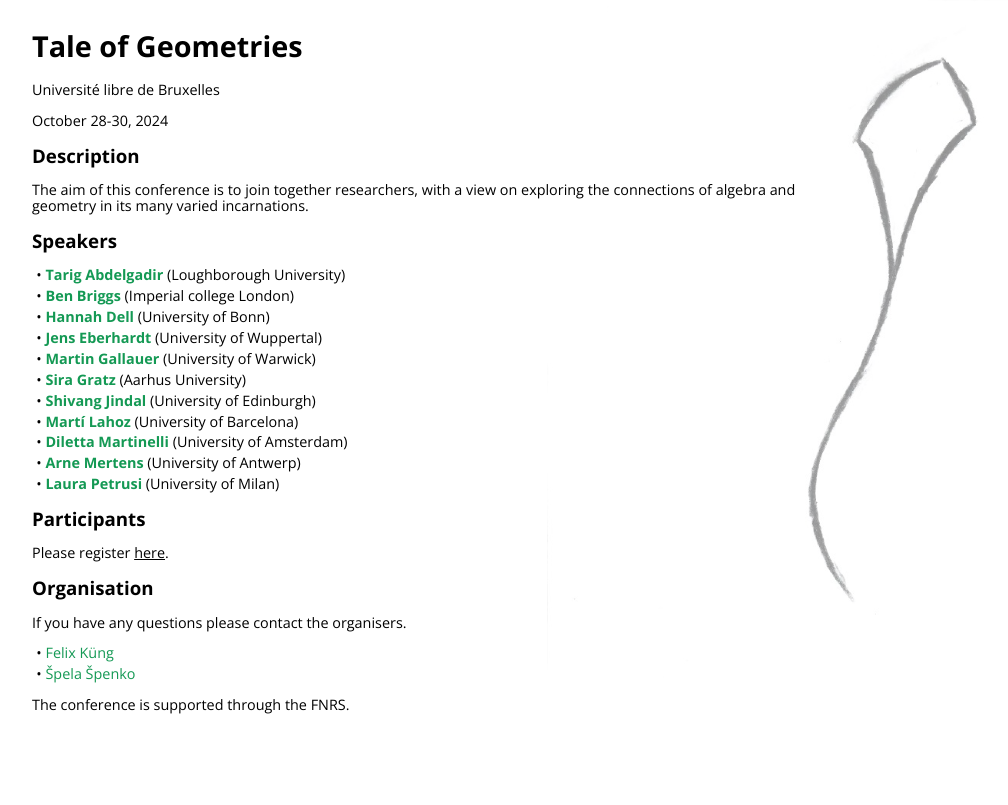
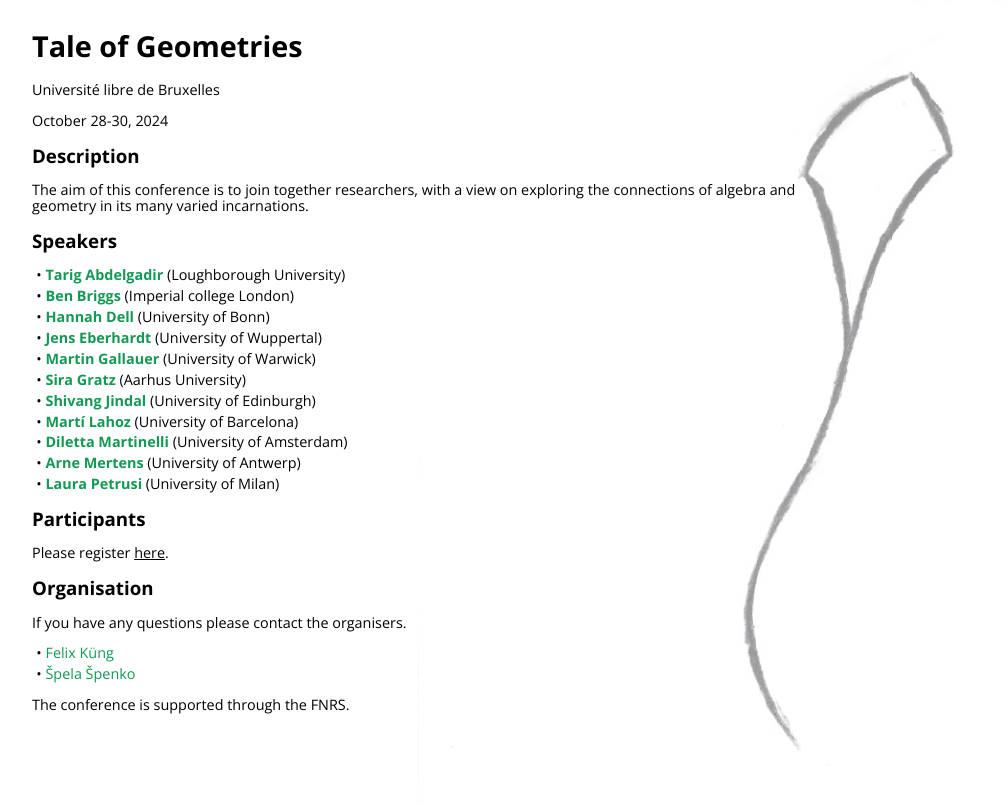
Before and after one commit to Tale-of-Geometries/Tale-of-Geometries.github.io, a Jekyll site: the page built from index.html, in a window 1280 px wide. Shown: the top 805 px of the page, without its empty margins (208-1216 px from the left). Built offline with Jekyll 4.4.1, drawn with Linux system fonts in a browser that asks for light colours; nearby versions of some CDN libraries; library files that are not in the unit come from our copies.

Commit message:
Update main.css

```diff
--- a/css/main.css
+++ b/css/main.css
@@ -16,7 +16,7 @@ div#mountain {
   background-color: #ffffff;
   background-image: url("../kite2.jpg");
   background-repeat: no-repeat;
-  background-size: 41%;
+  background-size: contain;
   background-position:  top right;
   background-attachment: fixed;
 }
```
